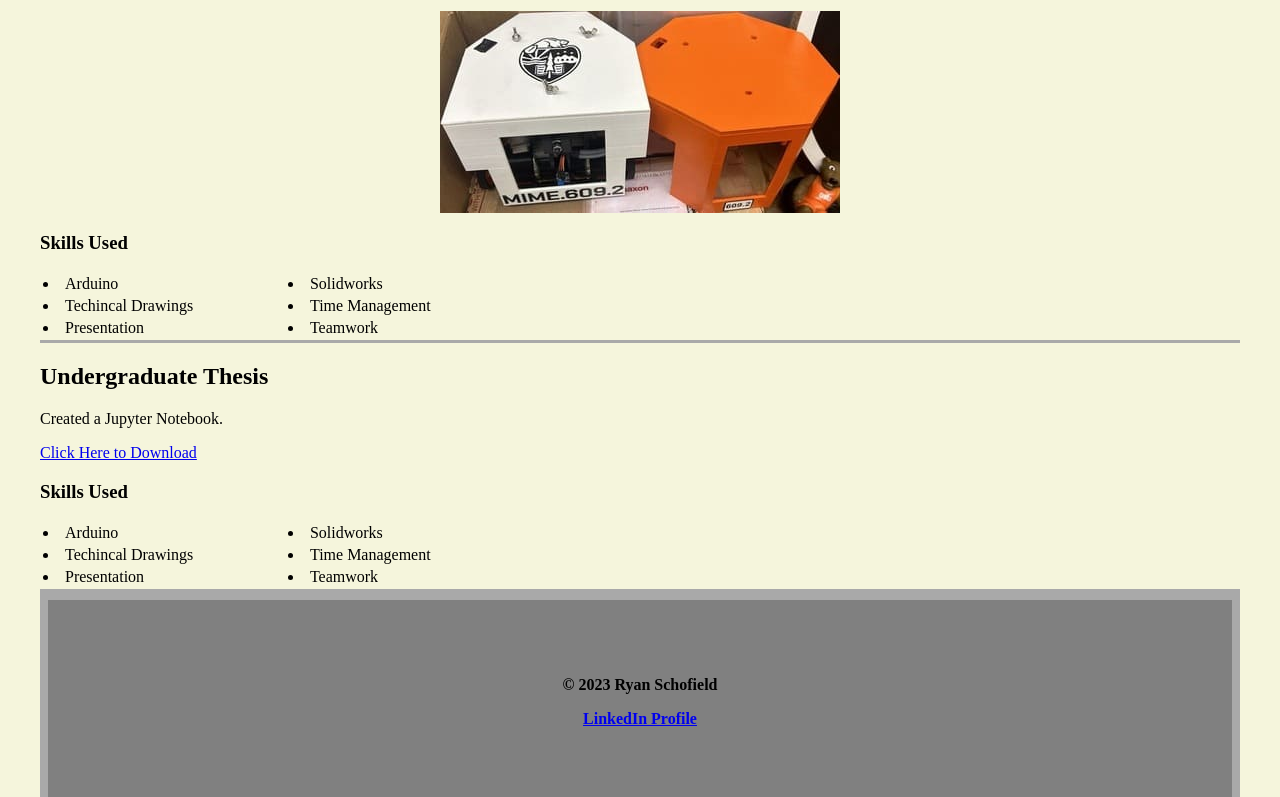
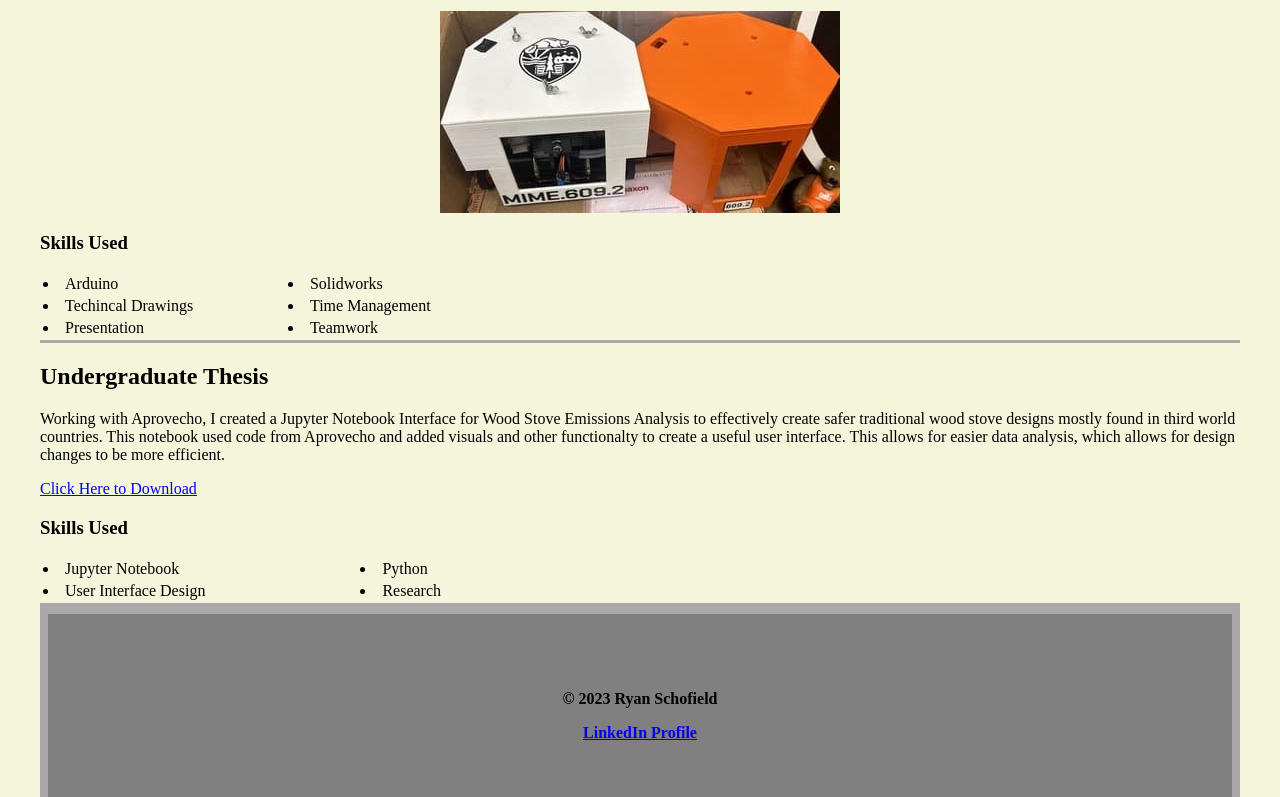
Before and after one commit to ryanschofield9/ryanschofield9.github.io, a plain HTML site: page projects.html in a window 1280 px wide. Shown: the part 478-1275 px from the top of the page. Drawn offline with Linux system fonts and the light colour scheme; a script that the page names is missing; a web font is replaced by a local one.

Commit message:
updating projects

```diff
--- a/projects.html
+++ b/projects.html
@@ -55,7 +55,9 @@
     <article>
         <h2>Undergraduate Thesis</h2>
         <p>
-            Created a Jupyter Notebook.
+            Working with Aprovecho, I created a Jupyter Notebook Interface for Wood Stove Emissions Analysis to effectively create safer traditional wood stove designs mostly found in third world countries.
+            This notebook used code from Aprovecho and added visuals and other functionalty to create a useful user interface. This allows for easier data analysis, which allows for design changes to be more efficient.
+
         </p>
         <a href="SchofieldRyan2024.pdf" download="SchofieldRyan2024.pdf">Click Here to Download</a>
 
@@ -63,20 +65,14 @@
         <table boarder = '0'>
             <tr>
                 <ul>
-                    <td><li>Arduino</li></td>
-                    <td><li>Solidworks</li></td>
+                    <td><li>Jupyter Notebook</li></td>
+                    <td><li>Python</li></td>
                 </ul>
             </tr>
             <tr>
                 <ul>
-                    <td><li>Techincal Drawings</li></td>
-                    <td><li>Time Management</li></td>
-                </ul>
-            </tr>
-            <tr>
-                <ul>
-                    <td><li>Presentation</li></td>
-                    <td><li>Teamwork</li></td>
+                    <td><li>User Interface Design</li></td>
+                    <td><li>Research</li></td>
                 </ul>
             </tr>
         </table>
```
